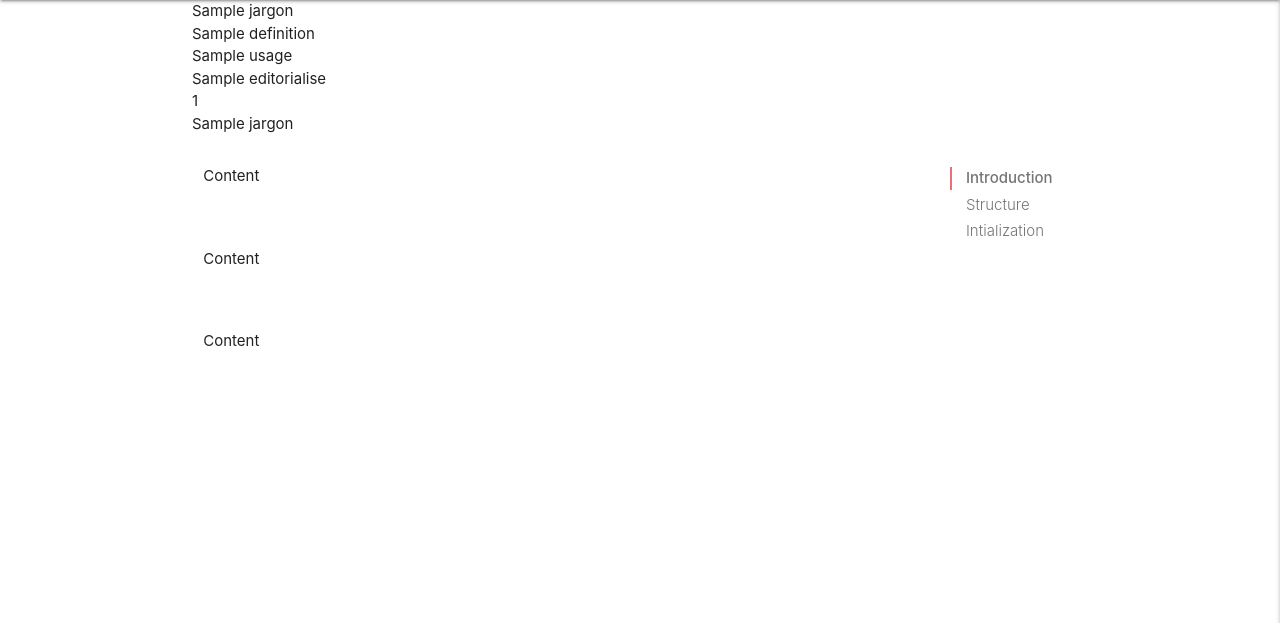
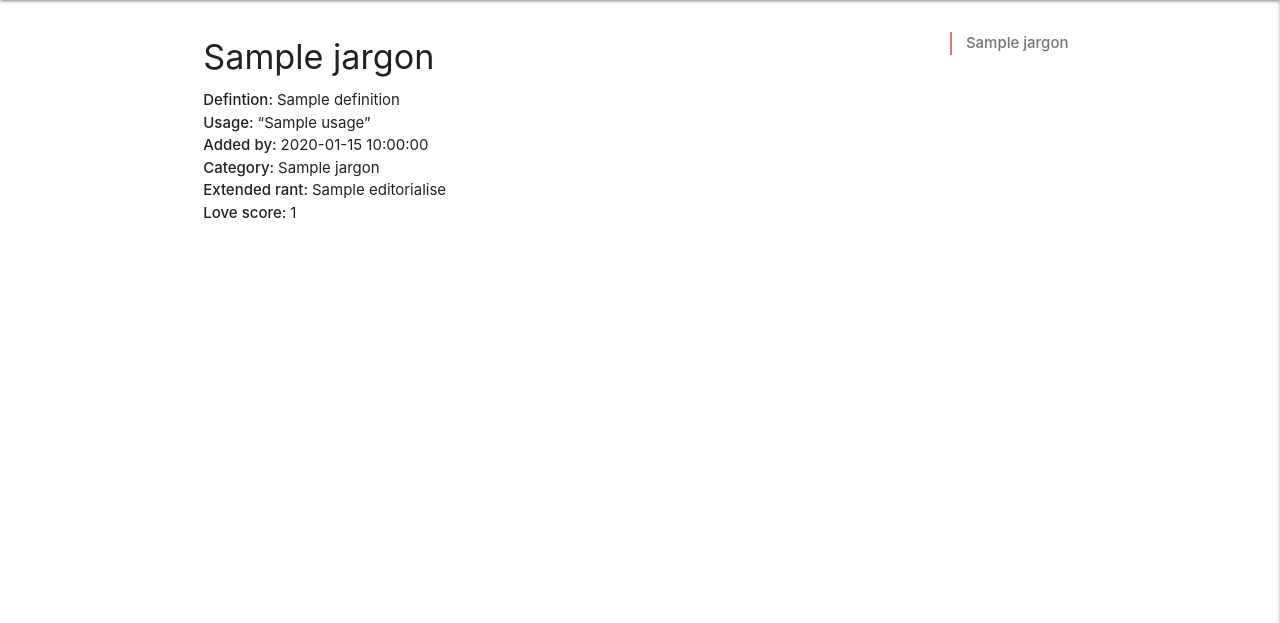
Before and after one commit to dandavies23/jargon-unchained, a Flask app: page / in a window 1280 px wide. Shown: the part 64-687 px from the top of the page. Run offline with Flask 2, Linux system fonts and the light colour scheme; a database or web service that is not in the repository returns one stand-in record (values such as "Sample title"); some libraries are stand-ins or nearby versions.

Commit message:
Allow user to submit jargon to db, formatting dictionary page

```diff
--- a/app.py
+++ b/app.py
@@ -107,8 +107,22 @@ def logout():
     return redirect(url_for("login"))
 
 
-@app.route("/add_jargon")
+@app.route("/add_jargon", methods=["GET", "POST"])
 def add_jargon():
+    if request.method == "POST":
+        jargon = {
+            "jargon_name": request.form.get("jargon_name"),
+            "definition": request.form.get("definition"),
+            "usage": request.form.get("usage"),
+            "category_name": request.form.get("category_name"),
+            "editorialise": request.form.get("editorialise"),
+            "created_by": session["user"]
+        }
+        # add rating to dictionary? or create as separate field?
+        mongo.db.jargon.insert_one(jargon)
+        flash("Jargon added to dictionary")
+        return redirect(url_for("get_jargon"))
+
     categories = mongo.db.categories.find().sort("category_name", 1)
     return render_template("add_jargon.html", categories=categories)
 
--- a/templates/jargon.html
+++ b/templates/jargon.html
@@ -1,35 +1,26 @@
 {% extends "base.html" %}
 {% block content %}
                 {% for entry in jargon %}
-        {{ entry.jargon_name }}<br>
-        {{ entry.definition }}<br>
-        {{ entry.usage }}<br>
-        {{ entry.editorialise }}<br>
-        {{ entry.love_percent }}<br>
-        {{ entry.category_name }}<br>
+        <div class="row">
+            <div class="col s12 m9 l10">
+                <div id="{{ entry.jargon_name }}" class="section scrollspy">
+                    <h4>{{ entry.jargon_name }}</h4>
+                        <strong>Defintion: </strong>{{ entry.definition }}<br>
+                        <strong>Usage: </strong>&ldquo;{{ entry.usage }}&rdquo;<br>
+                        <strong>Added by: </strong> {{ entry.created_by }}<br>
+                        <strong>Category: </strong>{{ entry.category_name }}<br>
+                        <strong>Extended rant: </strong>{{ entry.editorialise }}<br>
+                        <strong>Love score: </strong>{{ entry.love_percent }}<br>
+                </div>
+            </div>
                 {% endfor %}
 
-    <div class="row">
-        <div class="col s12 m9 l10">
-        <div id="introduction" class="section scrollspy">
-            <p>Content </p>
-        </div>
-
-        <div id="structure" class="section scrollspy">
-            <p>Content </p>
-        </div>
-
-        <div id="initialization" class="section scrollspy">
-            <p>Content </p>
-        </div>
-        </div>
             <div class="col hide-on-small-only m3 l2">
                 <ul class="section table-of-contents">
-            <li><a href="#introduction">Introduction</a></li>
-            <li><a href="#structure">Structure</a></li>
-            <li><a href="#initialization">Intialization</a></li>
+                    {% for entry in jargon %}
+                    <li><a href="#{{ entry.jargon_name }}">{{ entry.jargon_name }}</a></li>
+                    {% endfor %}
                 </ul>
             </div>
         </div>
-
 {% endblock %}
```
Also changed, not shown: templates/add_jargon.html (+17 -4 lines). Lines whose indentation alone changed are shown as unchanged.
